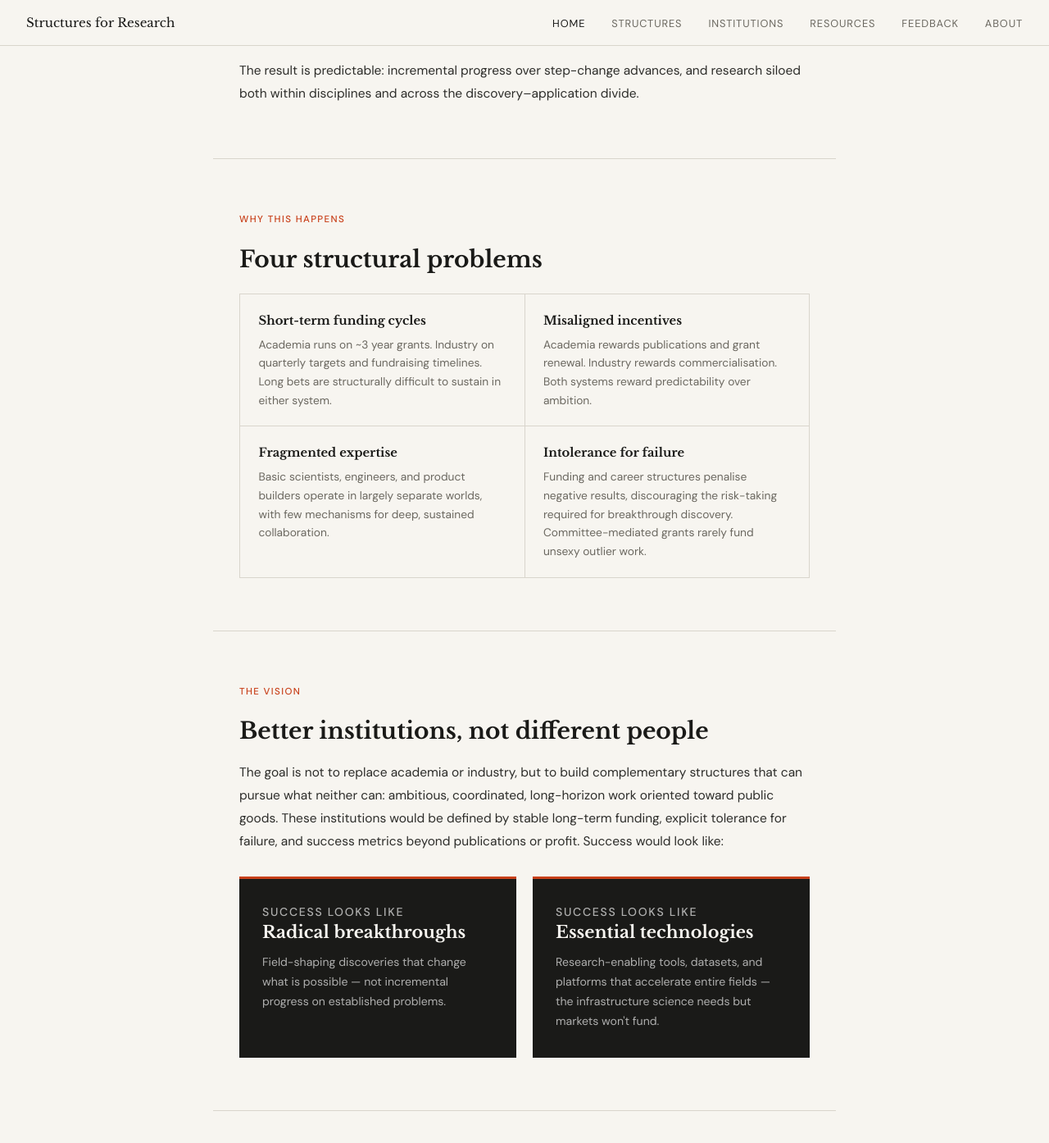
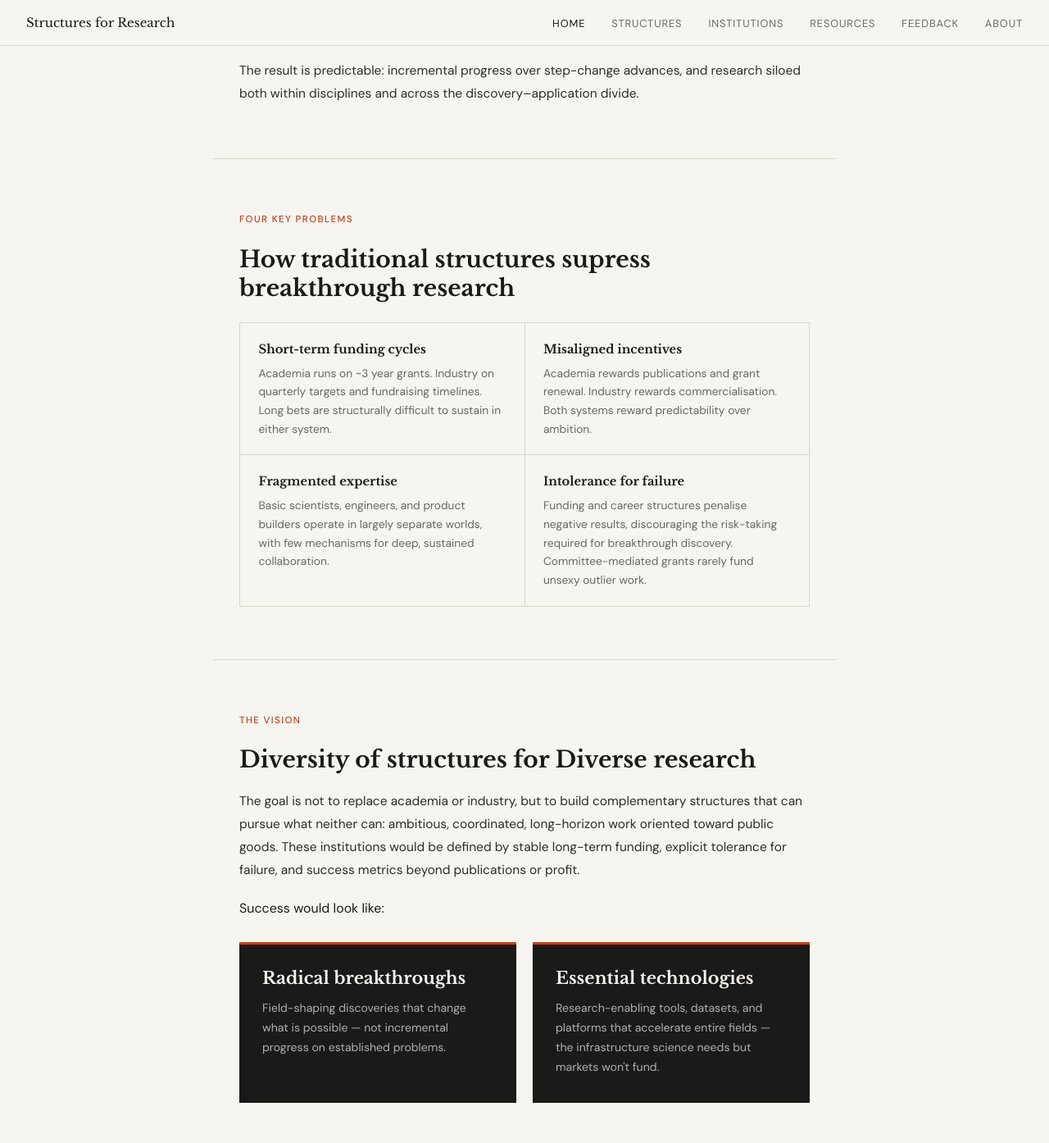
Before and after one commit to biancale4/structuresforresearch.com, a Jekyll site: the page built from index.html, in a window 1280 px wide and 1400 px high, scrolled down 872 px. Shown: the top 1394 px of the window at 82% size. Built offline with Jekyll 4.4.1, drawn with Linux system fonts in a browser that asks for light colours; some of the changed text lies outside the part shown.

Commit message:
Update index.html

```diff
--- a/index.html
+++ b/index.html
@@ -69,16 +69,15 @@ description: How alternative research structures fill the gaps left by academia
 
 <section class="content" id="background">
   <p class="section-label">Background</p>
-  <p>If science is fundamentally about experimentation, then it follows that we should also be willing to <a href="https://www.asimov.press/p/research-forms">experiment with how research itself is conducted</a>. Rethinking the structures, incentives, and funding models that underpin research institutions could unlock entirely new modes of discovery. This is at the heart of the growing field of metascience.</p>
-
   <h2>Academia and industry are both essential — and both incomplete</h2>
+  <p>If science is fundamentally about experimentation, then we should also be willing to <a href="https://www.asimov.press/p/research-forms">experiment with how research itself is conducted</a>. Rethinking the structures, incentives, and funding models that underpin research institutions could unlock entirely new modes of discovery. This is at the heart of the growing field of metascience.</p>
   <p>Universities produce most basic science: curiosity-driven, peer-reviewed, publicly funded. Industry translates discoveries into products. Together they have delivered extraordinary advances. But both are structurally limited in ways that create significant blind spots — and many of the most pressing challenges ahead require exactly the kind of work neither is designed to do.</p>
   <p>The result is predictable: incremental progress over step-change advances, and research siloed both within disciplines and across the discovery–application divide.</p>
 </section>
 
 <section class="content" id="causes">
-  <p class="section-label">Why this happens</p>
-  <h2>Four structural problems</h2>
+  <p class="section-label">Four key problems</p>
+  <h2>How traditional structures supress breakthrough research</h2>
   <div class="two-up">
     <div class="two-up-item">
       <strong>Short-term funding cycles</strong>
@@ -101,16 +100,15 @@ description: How alternative research structures fill the gaps left by academia
 
 <section class="content" id="vision">
   <p class="section-label">The vision</p>
-  <h2>Better institutions, not different people</h2>
-  <p>The goal is not to replace academia or industry, but to build complementary structures that can pursue what neither can: ambitious, coordinated, long-horizon work oriented toward public goods. These institutions would be defined by stable long-term funding, explicit tolerance for failure, and success metrics beyond publications or profit. Success would look like:</p>
+  <h2>Diversity of structures for Diverse research</h2>
+  <p>The goal is not to replace academia or industry, but to build complementary structures that can pursue what neither can: ambitious, coordinated, long-horizon work oriented toward public goods. These institutions would be defined by stable long-term funding, explicit tolerance for failure, and success metrics beyond publications or profit.</p>
+  <p></p>Success would look like:</p>
   <div class="vision-cards">
     <div class="vision-card">
-      <p class="vision-card-label">Success looks like</p>
       <h3>Radical breakthroughs</h3>
       <p>Field-shaping discoveries that change what is possible — not incremental progress on established problems.</p>
     </div>
     <div class="vision-card">
-      <p class="vision-card-label">Success looks like</p>
       <h3>Essential technologies</h3>
       <p>Research-enabling tools, datasets, and platforms that accelerate entire fields — the infrastructure science needs but markets won't fund.</p>
     </div>
```
